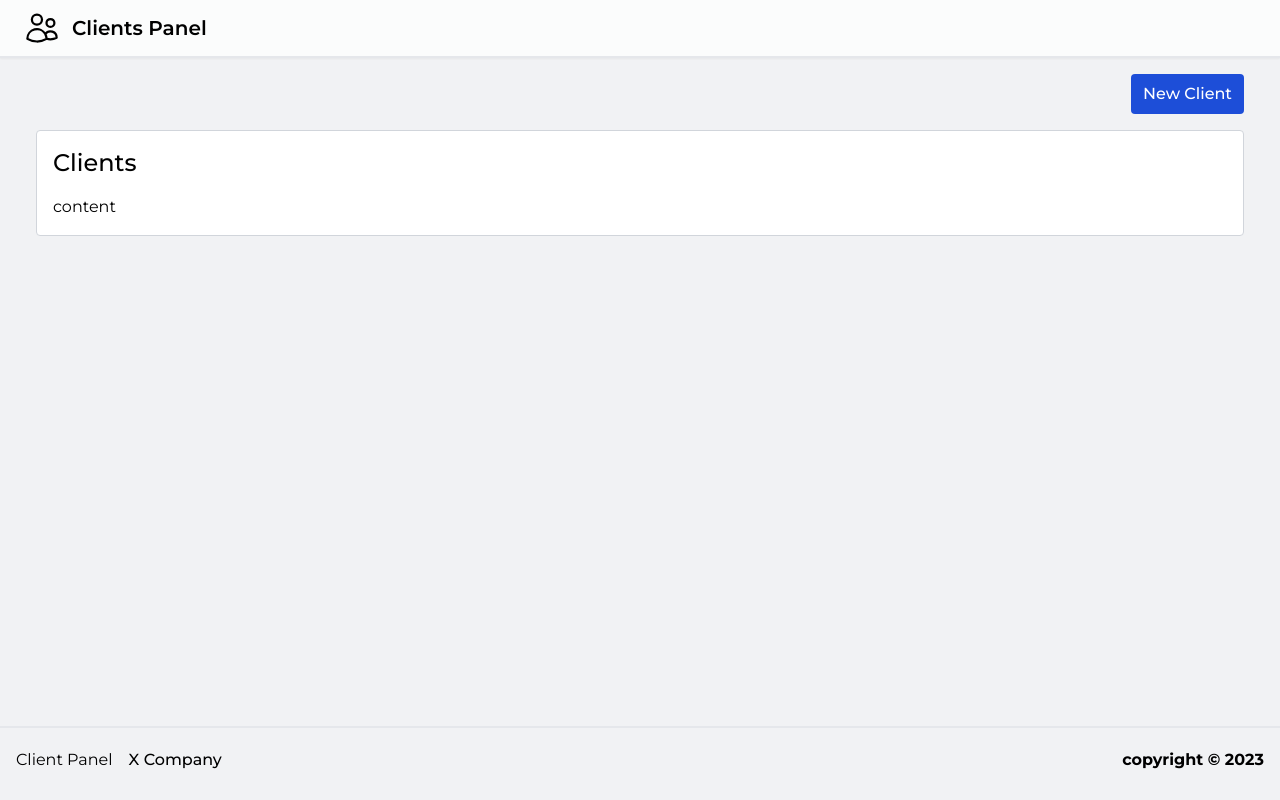
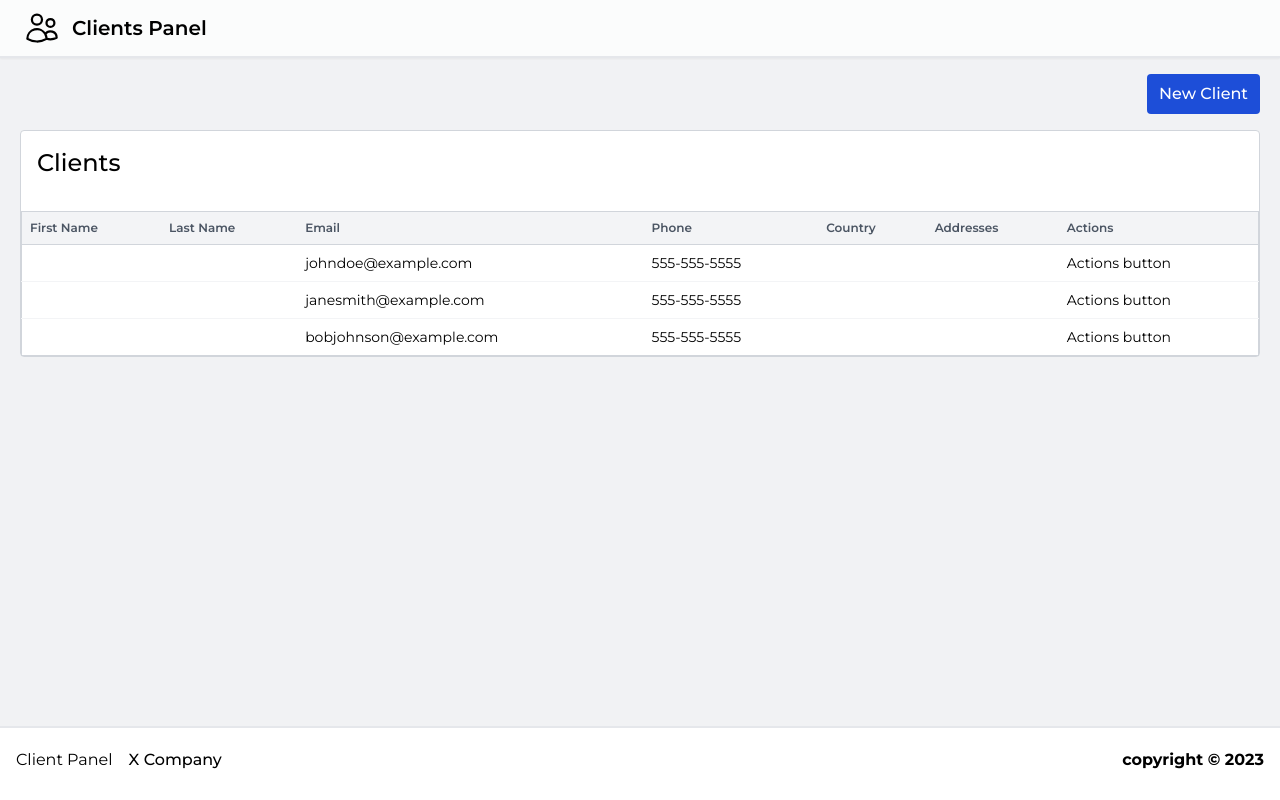
Before and after one commit to samueldlacruz/oriontek-client-list, a Next.js app: page / in a window 1280 px wide. Built offline with nearby package versions, Linux system fonts and the light colour scheme.

Commit message:
feat: DataTable component added

```diff
--- a/components/Atoms/Card/index.tsx
+++ b/components/Atoms/Card/index.tsx
@@ -2,8 +2,12 @@ import { CardI } from './card.interface'
 
 const Card = ({ Title, Footer, className, children }: CardI) => {
 	return (
-		<div className={`${className ? className : ''} mt-4 border border-gray-300 rounded bg-white p-4`}>
-			{Title && (typeof Title === 'string' ? <h1 className="text-2xl font-medium mb-4">{Title}</h1> : Title)}
+		<div className={`${className ? className : ''} mt-4 border border-gray-300 rounded bg-white`}>
+			{Title && (
+				<div className="p-4">
+					{typeof Title === 'string' ? <h1 className="text-2xl font-medium mb-4">{Title}</h1> : Title}
+				</div>
+			)}
 			{children}
 			{Footer && (
 				<>
--- /dev/null
+++ b/components/Atoms/DataTable/data-table.interface.ts
@@ -0,0 +1,17 @@
+import { ReactNode } from 'react'
+
+export interface RenderColumnI {
+	(params: { row: unknown; data: unknown | Array<unknown> }): ReactNode
+}
+
+export interface DataTableI {
+	keyIdentifier: string
+	columns: Array<DataTableColumnI>
+	data: Array<any>
+}
+
+export interface DataTableColumnI {
+	key: string
+	header: string | ReactNode
+	renderColumn?: RenderColumnI | ReactNode
+}
--- /dev/null
+++ b/components/Atoms/DataTable/index.tsx
@@ -0,0 +1,39 @@
+import { DataTableI } from './data-table.interface'
+
+const DataTable = ({ columns, data, keyIdentifier }: DataTableI) => {
+	return (
+		<div className="overflow-x-auto">
+			<table className="table-auto border border-gray-300 w-full">
+				<thead className="text-xs border-b border-gray-300 font-semibold capitalize text-gray-600 bg-gray-100">
+					<tr>
+						{columns.map((column) => (
+							<th key={`${keyIdentifier}-${column.key}-th`} className="p-2">
+								{column.header && typeof column.header === 'string' ? (
+									<div className="font-semibold text-left">{column.header}</div>
+								) : (
+									column.header
+								)}
+							</th>
+						))}
+					</tr>
+				</thead>
+
+				<tbody className="text-sm divide-y divide-gray-100">
+					{data.map((row, rowIndex) => (
+						<tr key={`${keyIdentifier}-${rowIndex}-tr`}>
+							{columns.map((column) => (
+								<td key={`${column.key}-td`} className="p-2">
+									{typeof column?.renderColumn == 'function'
+										? column.renderColumn({ row, data })
+										: row[column?.key || '']}
+								</td>
+							))}
+						</tr>
+					))}
+				</tbody>
+			</table>
+		</div>
+	)
+}
+
+export default DataTable
--- a/components/Atoms/Footer.tsx
+++ b/components/Atoms/Footer.tsx
@@ -1,7 +1,7 @@
 import { ReactNode } from 'react'
 
 const Footer = ({ children }: { children: ReactNode }) => (
-	<footer className="border-t-2 leading-4 p-4 bottom-0 fixed w-full">{children}</footer>
+	<footer className="border-t-2  bg-white leading-4 p-4 bottom-0 fixed w-full">{children}</footer>
 )
 
 export default Footer
--- a/pages/index.tsx
+++ b/pages/index.tsx
@@ -3,6 +3,23 @@ import Button from '../components/Atoms/Button'
 import Card from '../components/Atoms/Card'
 import Layout from '../components/Layout'
 import Modal from '../components/Atoms/Modal'
+import DataTable from '../components/Atoms/DataTable'
+
+const columns = [
+	{ key: 'firstName', header: 'First Name' },
+	{ key: 'lastName', header: 'Last Name' },
+	{ key: 'email', header: 'Email' },
+	{ key: 'phone', header: 'Phone' },
+	{ key: 'country', header: 'Country' },
+	{ key: 'Addresses', header: 'addresses' },
+	{ key: 'actions', header: 'Actions', renderColumn: () => <>Actions button</> }
+]
+
+const data = [
+	{ name: 'John Doe', email: 'johndoe@example.com', phone: '555-555-5555' },
+	{ name: 'Jane Smith', email: 'janesmith@example.com', phone: '555-555-5555' },
+	{ name: 'Bob Johnson', email: 'bobjohnson@example.com', phone: '555-555-5555' }
+]
 
 const IndexPage = () => {
 	const [showNewAccountModal, setShowNewAccountModal] = useState(false)
@@ -17,11 +34,14 @@ const IndexPage = () => {
 
 	return (
 		<Layout title="Client List">
-			<section className="p-4 mx-5">
+			<section className="mt-4 mx-5">
 				<div className="flex justify-end items-end">
 					<Button onClick={handleClickNewClient}>New Client</Button>
 				</div>
-				<Card Title="Clients">content</Card>
+
+				<Card Title="Clients">
+					<DataTable keyIdentifier="client-table" data={data} columns={columns} />
+				</Card>
 
 				{showNewAccountModal && (
 					<Modal isOpen={showNewAccountModal} onClose={handleCloseNewAccountModal}>
```
